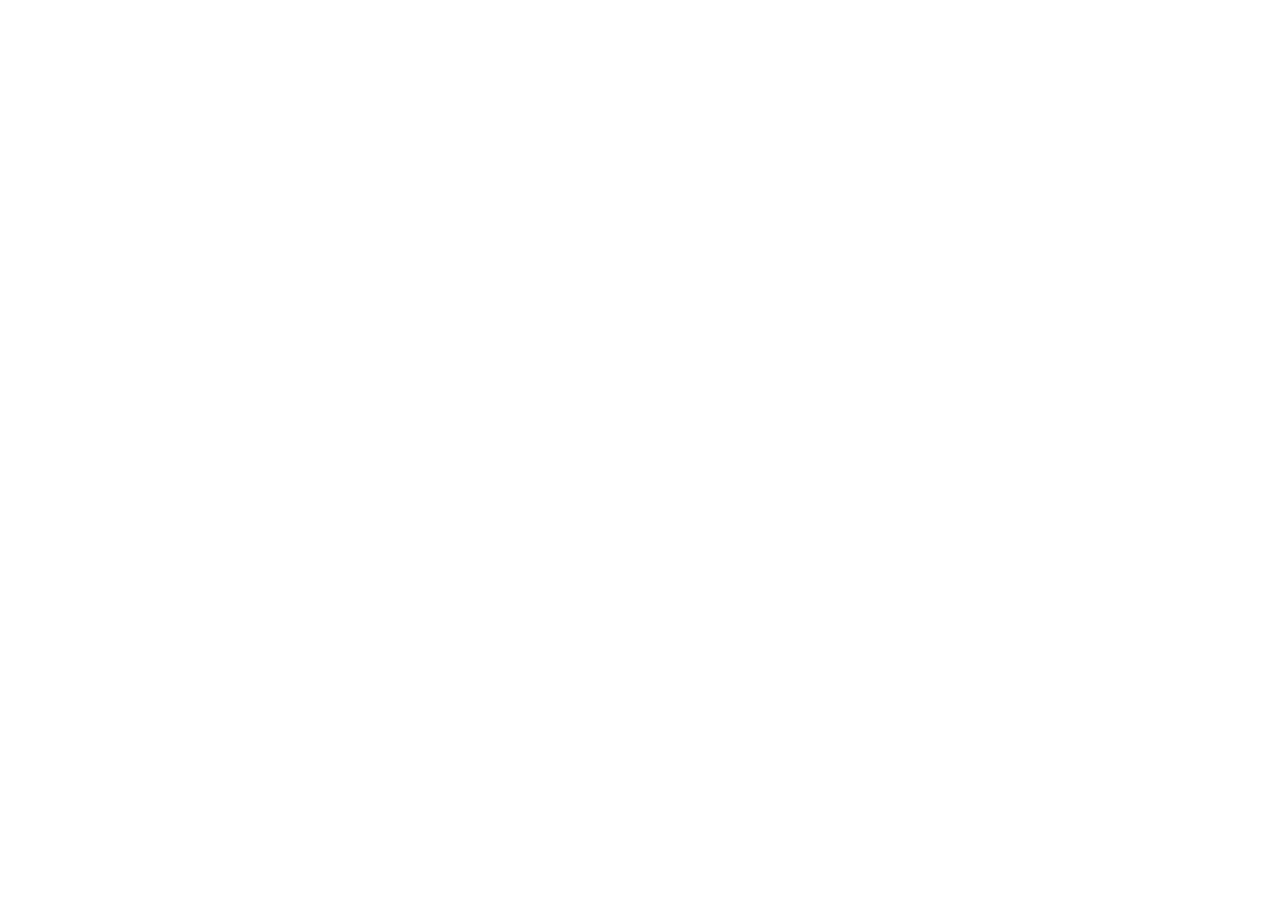
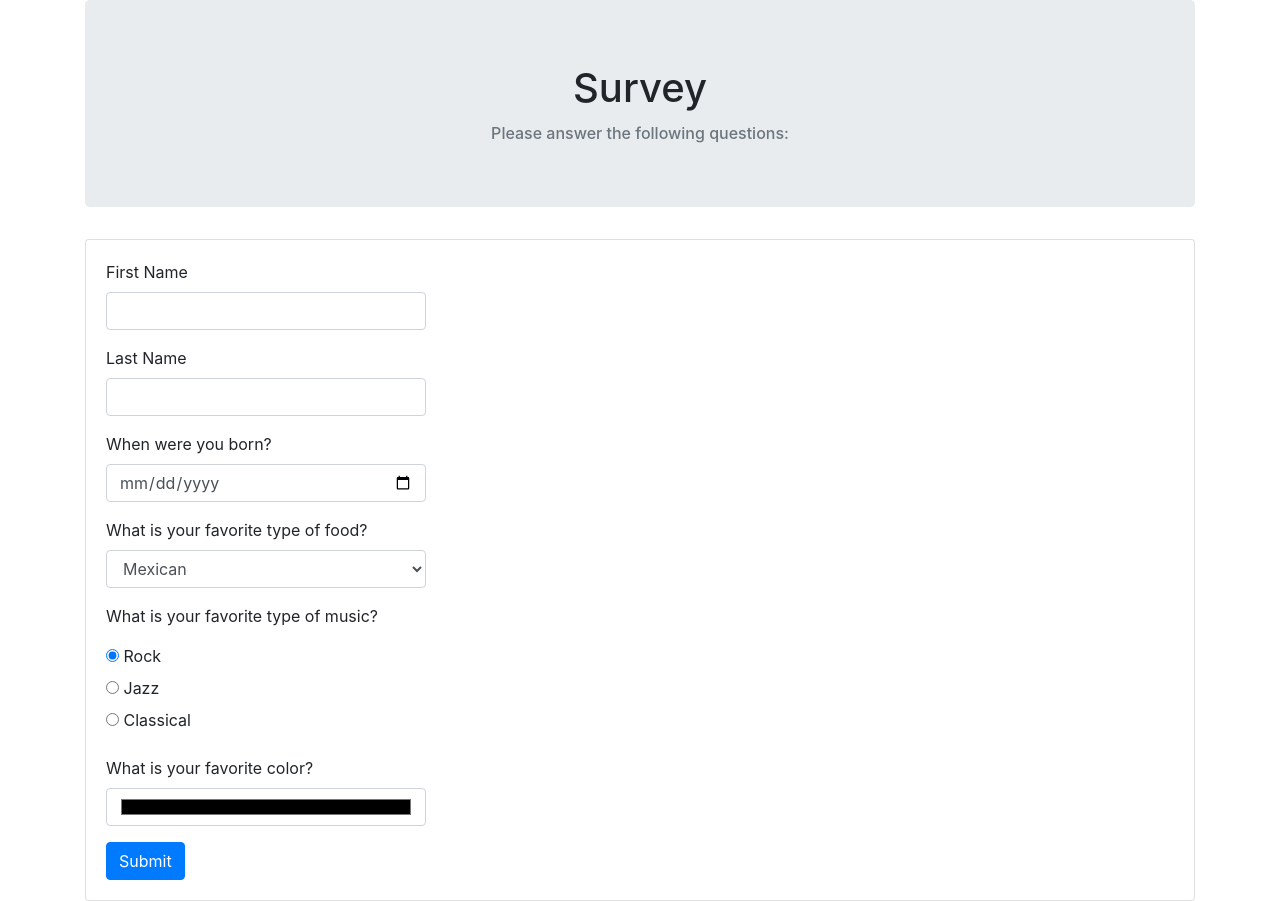
Before and after one commit to vanmars/personal-survey, a plain HTML site: page index.html in a window 1280 px wide. Before the commit the page ends 800 px from the top, so only its background shows below. Drawn offline with Linux system fonts and the light colour scheme.

Commit message:
Add form elements
Co-authored-by: Jeff Dinsmore <hello@jeffdinsmore.com>
Co-authored-by: Johnny Duverseau <duverseaujohnny21@gmail.com>

```diff
--- a/css/styles.css
+++ b/css/styles.css
@@ -0,0 +1,3 @@
+.form-control {
+  width: 25vw;
+}
--- a/index.html
+++ b/index.html
@@ -7,9 +7,67 @@
   <link href="css/styles.css" rel="stylesheet" type="text/css">
   <script src="js/jquery.js"></script>
   <script src="js/scripts.js"></script>
-  <title>Cooking Conversions</title>
+  <title>Survey</title>
 </head>
 <body>
-
+  <div class="container">
+    <div class="jumbotron text-center">
+      <h1 class="card-title">Survey</h1>
+      <h6 class="card-subtitle text-muted mt-2">Please answer the following questions:</h6>
+    </div>
+    <div class="card">
+      <div class="card-body">
+        <form id="form">
+          <div class="form-group">
+            <label for="firstName">First Name</label>
+            <input id="firstName" type="text" class="card-tex form-control">
+          </div>
+          <div class="form-group">
+            <label for="lastName">Last Name</label>
+            <input id="lastName" type="text" class="card-text form-control">
+          </div>
+          <div class="form-group">
+            <label for="born">When were you born?</label>
+            <input id="born" class="form-control" type="date">
+          </div>
+          <div class="form-group">
+            <label for="food">What is your favorite type of food?</label>
+            <select id="food" class="form-control">
+              <option>Mexican</option>
+              <option>American</option>
+              <option>Italian</option>
+              <option>Brazilian</option>
+            </select>
+          </div>
+          <div class="form-group">
+            <p class="card-text">What is your favorite type of music?</p>
+            <div class="radio">
+              <label>
+                <input type="radio" name="music" value="rock" checked>
+                Rock
+              </label>
+            </div>
+            <div class="radio">
+              <label>
+                <input type="radio" name="music" value="jazz">
+                Jazz
+              </label>
+            </div>
+            <div class="radio">
+              <label>
+                <input type="radio" name="music" value="classical">
+                Classical
+              </label>
+            </div>
+          </div>
+          <div class="form-group">
+            <label for="color">What is your favorite color?</label>
+            <input id="color" class="form-control" type="color">
+          </div>
+          <button type="submit" class="btn btn-primary">Submit</button>
+        </form>
+      </div>
+    </div>
+  </div>
 </body>
 </html>
```
